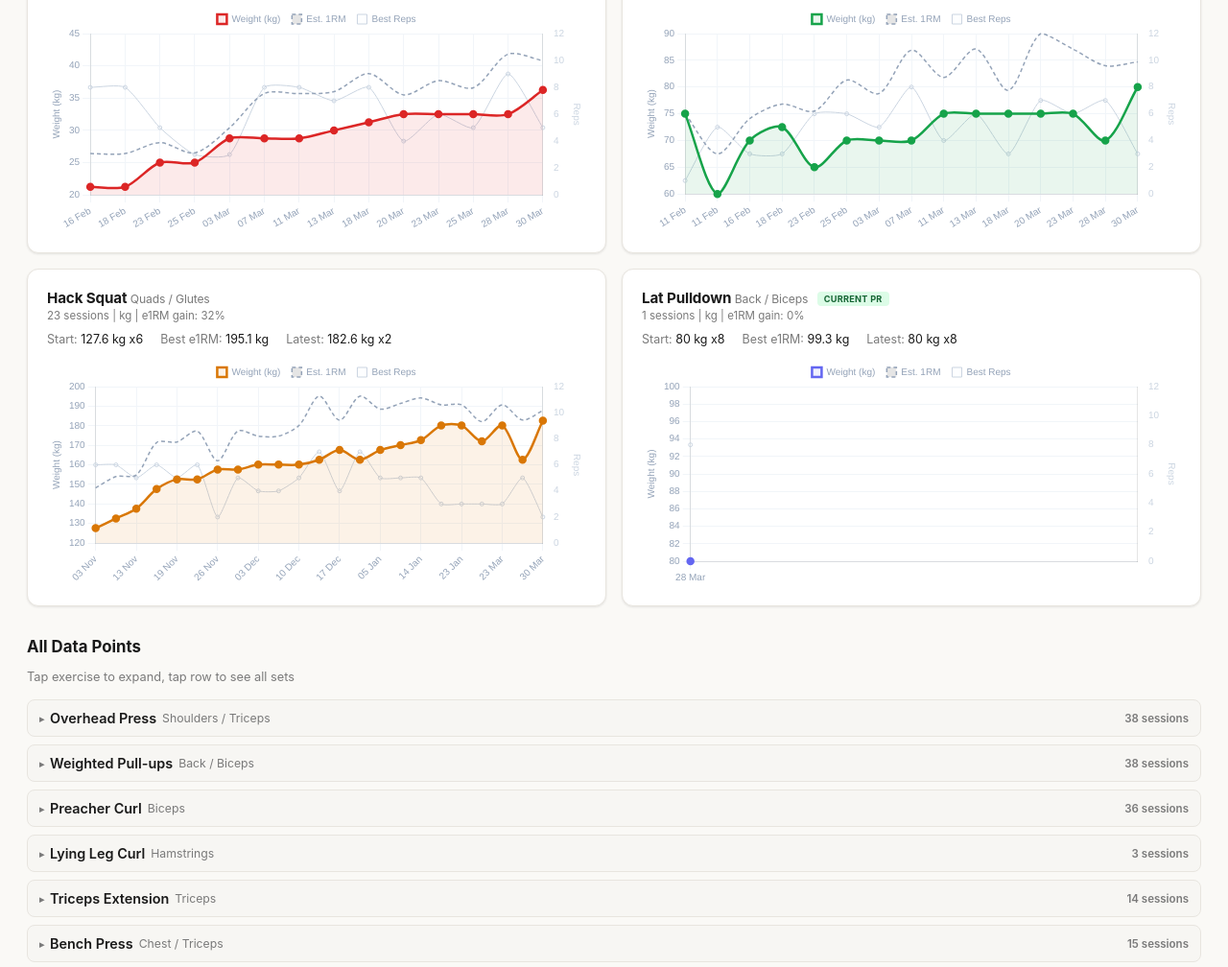
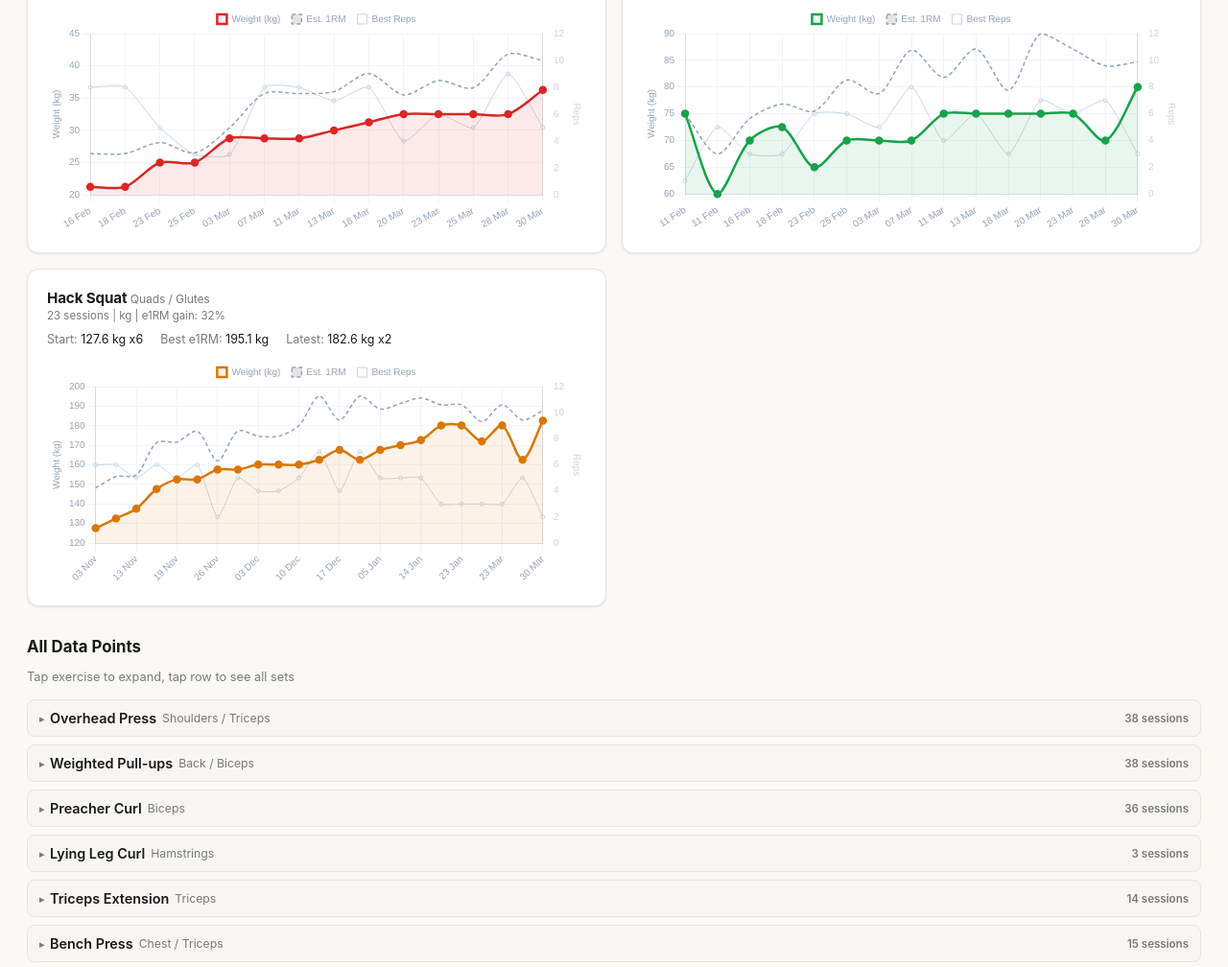
Before and after one commit to sldl145/training-dashboard, a plain HTML site: page index.html in a window 1280 px wide. Shown: the part 1789-2797 px from the top of the page at 96% size. Drawn offline with nearby package versions, Linux system fonts and the light colour scheme.

Commit message:
Deploy 2026-04-02 13:35

```diff
--- a/index.html
+++ b/index.html
@@ -1095,16 +1095,16 @@ const exercises = {
       { date: "2026-04-02", weight: 64, bestReps: 8, note: "Single set at 64, steady", sets: [{"w":64,"r":8}] },
     ]
   },
+};
+
+// ========== GRAVEYARD (preserved data, removed from main charts) ==========
+const graveyard = {
   "Lat Pulldown": {
-    muscle: "Back / Biceps", unit: "kg", type: "compound",
+    muscle: "Back / Biceps", unit: "kg", type: "compound", reason: "PT decided pull-ups instead", lastSession: "28/03/2026",
     data: [
       { date: "2026-03-28", weight: 80, bestReps: 8, note: "Temp sub for Seated Row (serratus injury)", sets: [{"w":80,"r":8},{"w":80,"r":6},{"w":80,"r":6}] },
     ]
   },
-};
-
-// ========== GRAVEYARD (preserved data, removed from main charts) ==========
-const graveyard = {
   "Barbell Squat": {
     muscle: "Quads / Glutes / Core", unit: "kg", type: "compound", reason: "Replaced by Hack Squat for 2-3 months", lastSession: "20/03/2026",
     data: [
@@ -1666,22 +1666,86 @@ function renderGraveyard() {
     `;
   });
 
-  html += '</div>';
-
-  // Collapsed tables
+  html += '</div></div>';
+  container.innerHTML = html;
+
+  // Collapsible exercise tables (same pattern as All Data Points)
+  const body = document.getElementById('graveyard-body');
   names.forEach(name => {
     const ex = graveyard[name];
-    html += `<h3 style="margin: 16px 0 8px; font-size: 0.9em; font-weight: 600;">${name} <span style="color:var(--muted);font-weight:400;font-size:0.85em;">${ex.muscle}</span></h3>`;
-    html += `<table><thead><tr><th>Date</th><th>Weight</th><th>Best Reps</th><th>Est. 1RM</th><th>Note</th></tr></thead><tbody>`;
+    const wrapper = document.createElement('div');
+    wrapper.style.marginBottom = '8px';
+
+    const header = document.createElement('div');
+    header.className = 'exercise-toggle';
+    header.innerHTML = `<span class="arrow">&#9656;</span> ${name} <span style="color:var(--muted);font-weight:400;font-size:0.85em;">${ex.muscle}</span> <span style="color:var(--muted);font-size:0.8em;margin-left:auto;">${ex.data.length} sessions</span>`;
+    header.addEventListener('click', () => {
+      header.classList.toggle('open');
+      tableWrap.classList.toggle('open');
+    });
+    wrapper.appendChild(header);
+
+    const tableWrap = document.createElement('div');
+    tableWrap.className = 'exercise-body';
+
+    const table = document.createElement('table');
+    table.innerHTML = '<thead><tr><th>Date</th><th>Weight</th><th>Best Reps</th><th>Est. 1RM</th><th>Note</th></tr></thead>';
+    const tbody = document.createElement('tbody');
+    let currentExpanded = null;
+
     [...ex.data].reverse().forEach(d => {
       const est = Math.round(e1rm(d.weight, d.bestReps) * 10) / 10;
-      html += `<tr><td>${formatDate(d.date)}</td><td>${d.weight} kg</td><td>${d.bestReps}</td><td>${est} kg</td><td>${d.note}</td></tr>`;
+      const tr = document.createElement('tr');
+      tr.className = 'data-row';
+      tr.innerHTML = `<td>${formatDate(d.date)}</td><td>${d.weight} kg</td><td>${d.bestReps}</td><td>${est} kg</td><td>${d.note}</td>`;
+
+      const setsTr = document.createElement('tr');
+      setsTr.className = 'sets-row';
+      const setsTd = document.createElement('td');
+      setsTd.colSpan = 5;
+      const setsDiv = document.createElement('div');
+      setsDiv.className = 'sets-detail';
+
+      if (d.sets && d.sets.length > 0) {
+        d.sets.forEach((s, i) => {
+          const chip = document.createElement('span');
+          const isBest = s.w === d.weight && s.r === d.bestReps;
+          chip.className = 'set-chip' + (isBest ? ' best' : '');
+          chip.innerHTML = `<span class="set-num">S${i+1}</span> ${s.w}kg &times; ${s.r}`;
+          setsDiv.appendChild(chip);
+        });
+      } else {
+        setsDiv.innerHTML = '<span style="color:var(--muted);font-size:12px;">No set data</span>';
+      }
+
+      setsTd.appendChild(setsDiv);
+      setsTr.appendChild(setsTd);
+
+      tr.addEventListener('click', () => {
+        if (currentExpanded === setsTr) {
+          setsTr.classList.remove('visible');
+          tr.classList.remove('expanded');
+          currentExpanded = null;
+        } else {
+          if (currentExpanded) {
+            currentExpanded.classList.remove('visible');
+            currentExpanded.previousElementSibling.classList.remove('expanded');
+          }
+          setsTr.classList.add('visible');
+          tr.classList.add('expanded');
+          currentExpanded = setsTr;
+        }
+      });
+
+      tbody.appendChild(tr);
+      tbody.appendChild(setsTr);
     });
-    html += '</tbody></table>';
+
+    table.appendChild(tbody);
+    tableWrap.appendChild(table);
+    wrapper.appendChild(tableWrap);
+    body.appendChild(wrapper);
   });
-
-  html += '</div>';
-  container.innerHTML = html;
 }
 
 // ========== INJURY LOG ==========
```
